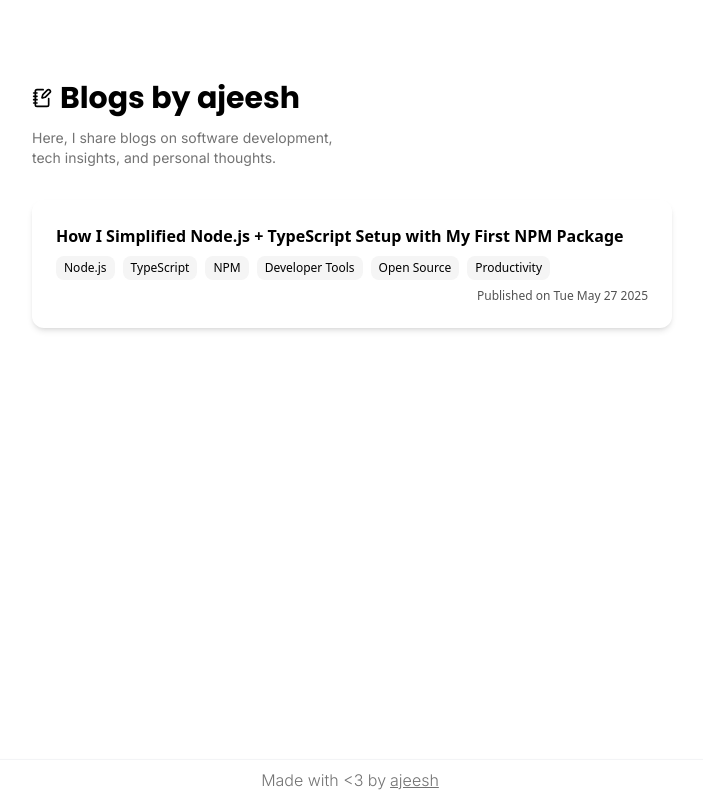
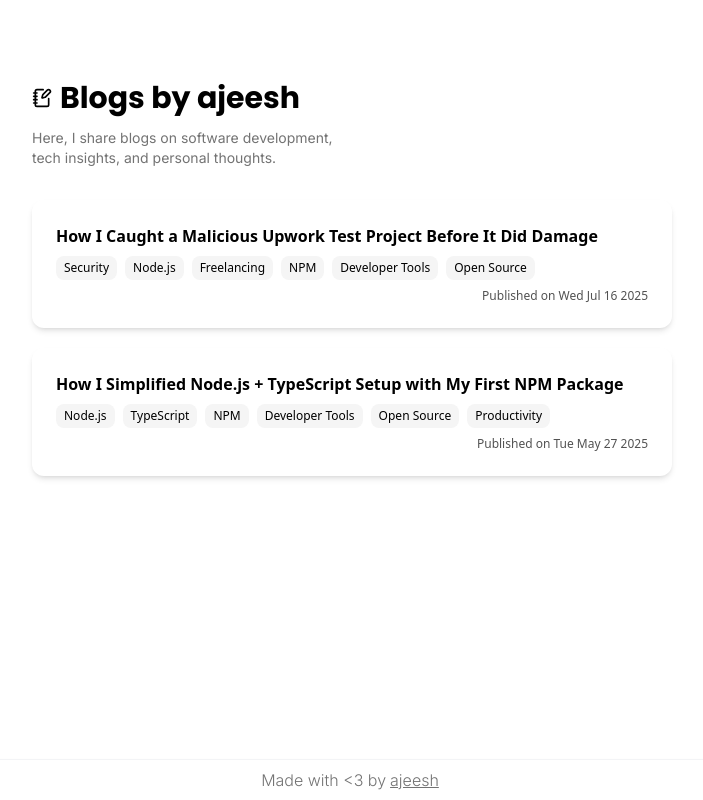
Before and after one commit to ajeeshRS/personal-blog, a React (Vite) app: page / in a window 1280 px wide. Shown: the whole page, without its empty margins (288-991 px from the left). Built offline with nearby package versions, Linux system fonts and the light colour scheme.

Commit message:
added new blog about scam in upwork

```diff
--- a/src/App.tsx
+++ b/src/App.tsx
@@ -19,6 +19,64 @@ function App() {
   // const blogs: Blog[] = [];
 
   const blogs: Blog[] = [
+    {
+      _id: "2",
+      title:
+        "How I Caught a Malicious Upwork Test Project Before It Did Damage",
+      blogContent: `
+                    <p><strong>TL;DR:</strong> I received a "test project" via Upwork that contained obfuscated malicious code. I caught it early, didn't run it, and safely cleaned up my system. Here's how I handled it and how you can protect yourself too.</p>
+
+                <h2>🚩 The Red Flags</h2>
+                <ul>
+                  <li>Client sent a GitHub repo with vague instructions: "Just run the project and let me know once it's working."</li>
+                  <li>Package list included unusual and deprecated packages like <code>request</code>, <code>execp</code>, and <code>fs</code>.</li>
+                  <li>A file deep in the backend code had large chunks of obfuscated JavaScript.</li>
+                </ul>
+
+                <h2>🧠 What I Did Immediately</h2>
+                <ol>
+                  <li>Cloned the repo — but <strong>did not run</strong> it blindly.</li>
+                  <li>Inspected <code>package.json</code> and removed any suspicious dependencies.</li>
+                  <li>Manually opened backend files and spotted base64-encoded strings, system calls, and encoded HTTP requests.</li>
+                  <li>Used <code>grep</code> to scan for keywords like <code>child_process</code>, <code>exec</code>, and <code>request</code>.</li>
+                  <li>Client blocked me on Upwork right after I asked for clarity — which confirmed the suspicion.</li>
+                </ol>
+
+                <h2>🧹 How I Cleaned It Up</h2>
+                  <p>
+                    -&gt; npm cache clean --force
+                  </p>
+                   <p>
+                    -&gt; rm -rf ~/.npm
+                  </p>
+                <p>This cleared my system’s npm cache to make sure no malicious packages stayed behind. I also deleted the entire project directory.</p>
+
+                <h2>🔐 Lessons for Every Developer</h2>
+                <ul>
+                  <li><strong>Always audit a test repo before running it</strong> — especially from unknown clients.</li>
+                  <li>If you see encoded strings, obfuscated loops, or unexpected network calls — be suspicious.</li>
+                  <li><strong>Use <code>grep</code></strong> or tools like <code>esprima</code> to scan files for dangerous patterns.</li>
+                  <li>Clear your cache and delete the project if anything looks shady.</li>
+                  <li>If something feels off — <strong>trust your gut</strong>.</li>
+                </ul>
+
+                <h2>📢 Spread the Word</h2>
+                <p>Freelancers and junior devs are often targeted for these “test projects.” Don’t let curiosity or eagerness override caution.</p>
+                <p>Share this. Help others avoid getting caught by these tactics.</p>
+
+  `,
+      tags: [
+        "Security",
+        "Node.js",
+        "Freelancing",
+        "NPM",
+        "Developer Tools",
+        "Open Source",
+      ],
+      createdAt: "2025-07-16T09:00:00.000Z",
+      updatedAt: "2025-07-16T09:00:00.000Z",
+      __v: 0,
+    },
     {
       _id: "1",
       title:
```
